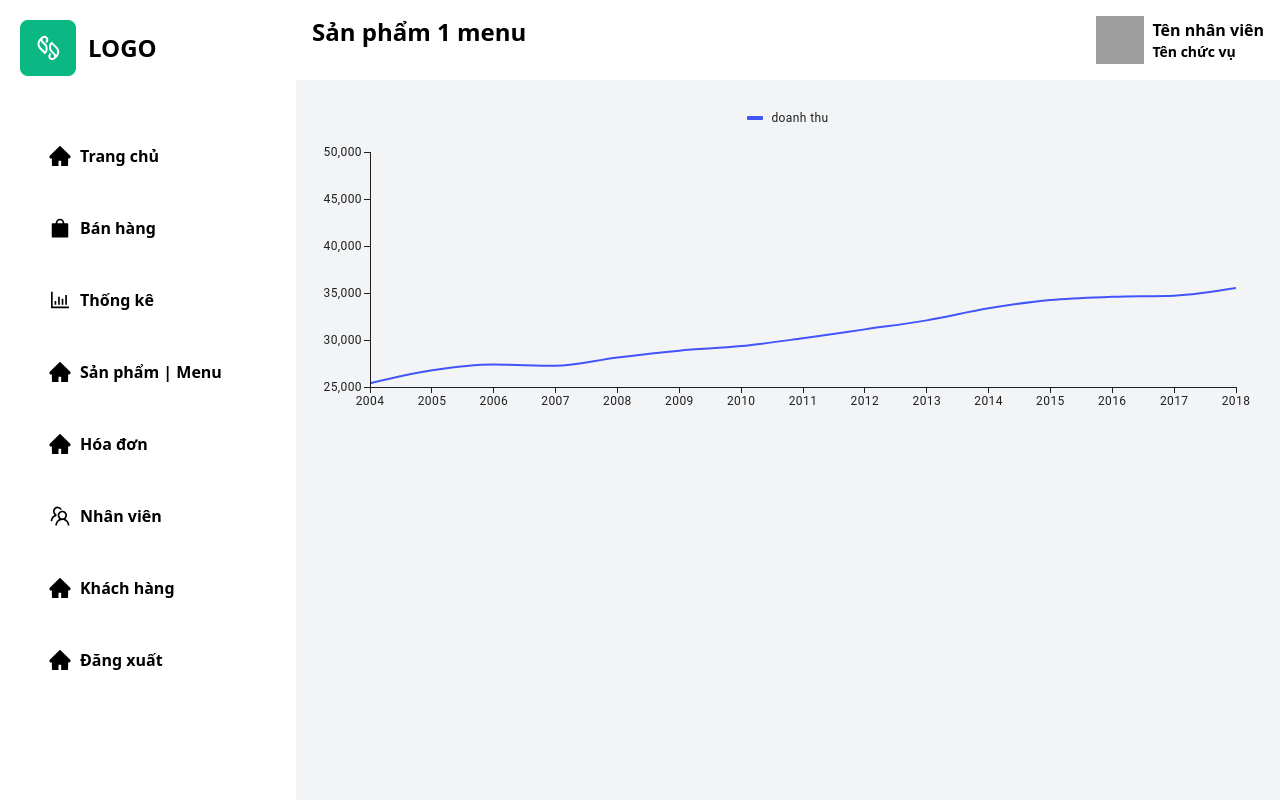
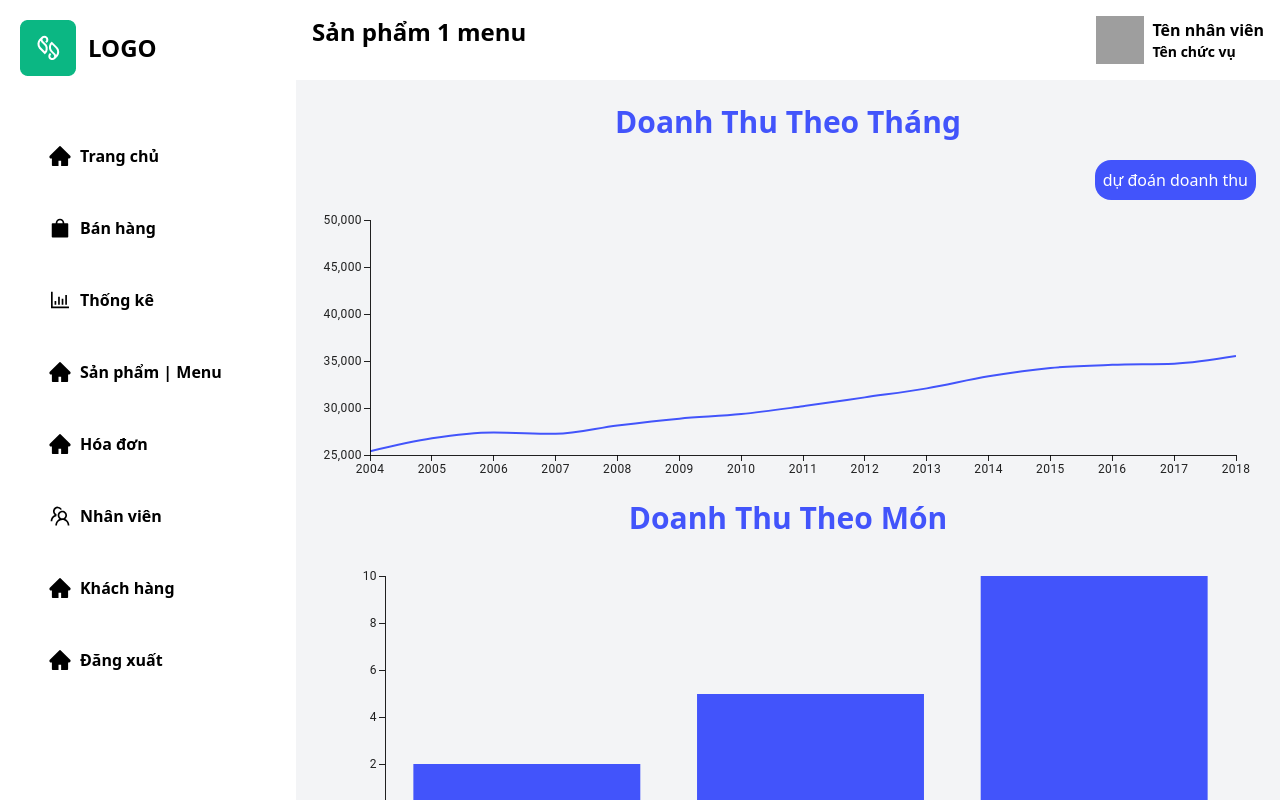
Before and after one commit to Han2412/Frontend-QLDAPM, a React (Vite) app: page /statistics in a window 1280 px wide. Built offline with nearby package versions, Linux system fonts and the light colour scheme; grey boxes are pictures that could not be loaded.

Commit message:
giao diện thống kê

```diff
--- a/src/pages/Statistical/index.jsx
+++ b/src/pages/Statistical/index.jsx
@@ -1,5 +1,6 @@
 import * as React from "react";
 import { LineChart } from "@mui/x-charts/LineChart";
+import { BarChart } from "@mui/x-charts";
 
 const years = [
   new Date(2004, 0, 1),
@@ -29,7 +30,7 @@
 const lineChartsParams = {
   series: [
     {
-      label: "doanh thu",
+      //   label: "doanh thu",
       data: doanh_thu,
       showMark: false,
     },
@@ -47,6 +48,18 @@
 
 export default function Statistical() {
   return (
+    <div>
+      <div>
+        <div className="flex justify-center">
+          <h2 className="text-[#4254FB] font-bold text-3xl pb-[20px]">
+            Doanh Thu Theo Tháng
+          </h2>
+        </div>
+        <div className="flex justify-end">
+          <button className="bg-[#4254FB] text-white rounded-2xl p-2 active:bg-[#2439f7]">
+            dự đoán doanh thu
+          </button>
+        </div>
         <LineChart
           {...lineChartsParams}
           xAxis={[
@@ -57,5 +70,27 @@
             valueFormatter: (v) => (v === null ? "" : currencyFormatter(v)),
           }))}
         />
+      </div>
+
+      <div className="flex justify-center">
+        <h2 className="text-[#4254FB] font-bold text-3xl pb-[20px]">
+          Doanh Thu Theo Món
+        </h2>
+      </div>
+      <BarChart
+        xAxis={[
+          {
+            id: "barCategories",
+            data: ["cafe", "trà sữa", "bồ kho"],
+          },
+        ]}
+        series={[
+          {
+            data: [2, 5, 10],
+          },
+        ]}
+        height={300}
+      />
+    </div>
   );
 }
```
Lines whose indentation alone changed are shown as unchanged.
